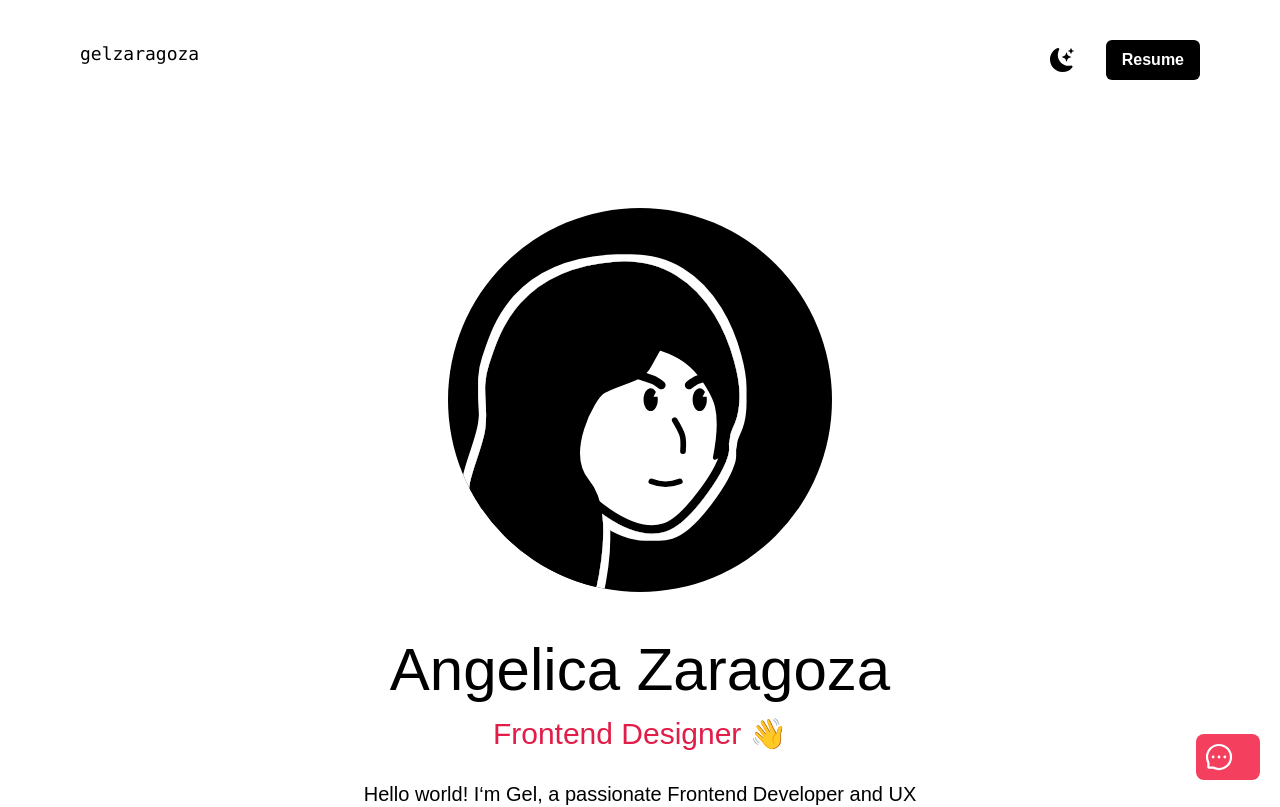
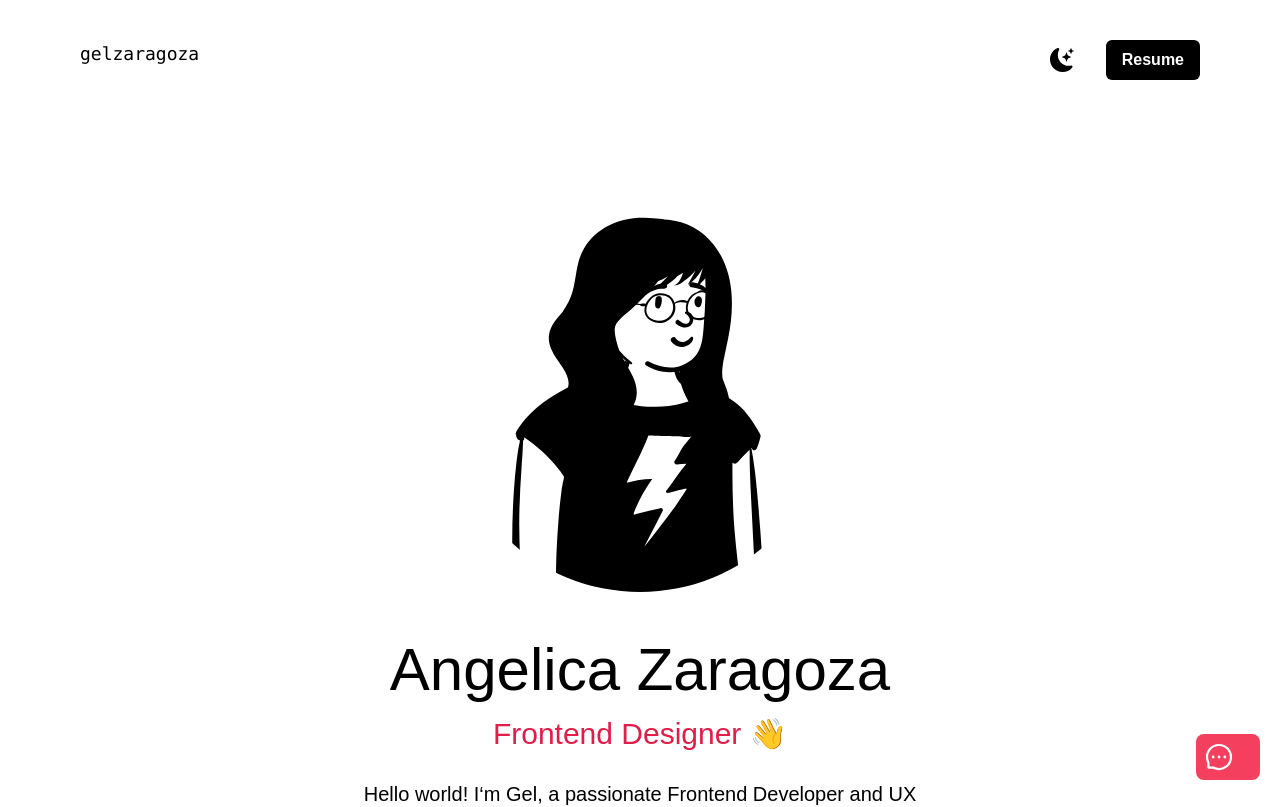
Before and after one commit to gelzaragoza/gel-portfolio, a Next.js app: page / in a window 1280 px wide. Shown: the top 807 px of the page. Built offline with nearby package versions, Linux system fonts and the light colour scheme.

Commit message:
some updates

```diff
--- a/pages/index.js
+++ b/pages/index.js
@@ -8,7 +8,7 @@ import {
   AiOutlineMail,
 } from "react-icons/ai";
 import Image from "next/image";
-import gelyace from "../public/gel-notion.svg";
+import gelyace from "../public/gel-notion2.svg";
 import design from "../public/design.png";
 import code from "../public/code.png";
 import consulting from "../public/consulting.png";
@@ -57,7 +57,7 @@ export default function Home() {
               </ul>
             </nav>
             <div className=" text-center p-10">
-              <div className="relative bg-black rounded-full mx-auto w-60 h-60 mb-10 md:w-96 md:h-96 overflow-hidden items-center max-w-full">
+              <div className="relative bg-transparent rounded-full dark:bg-white mx-auto w-60 h-60 mb-10 md:w-96 md:h-96 overflow-hidden items-center max-w-full">
                 <Image
                   src={gelyace}
                   layout="fill"
```
Also changed, not shown: public/gel-notion2.svg (added).
